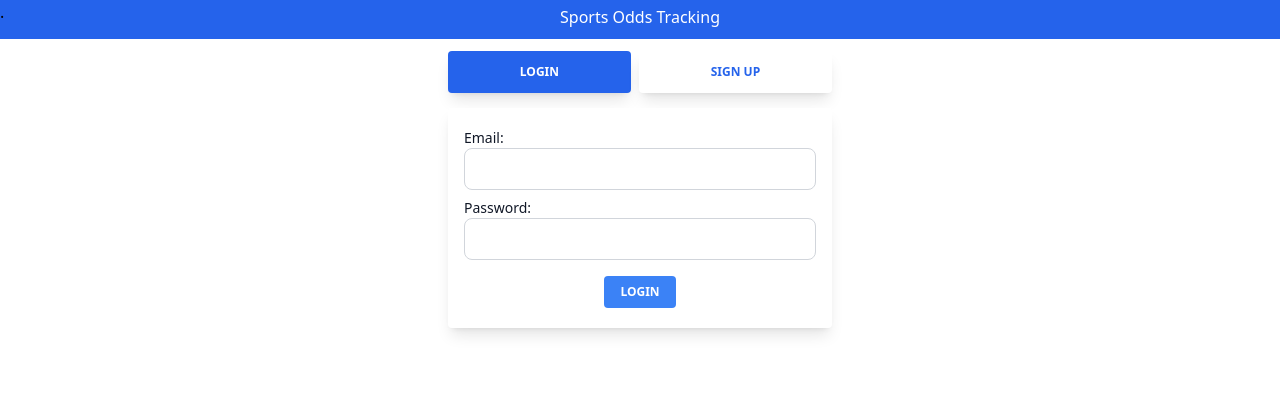
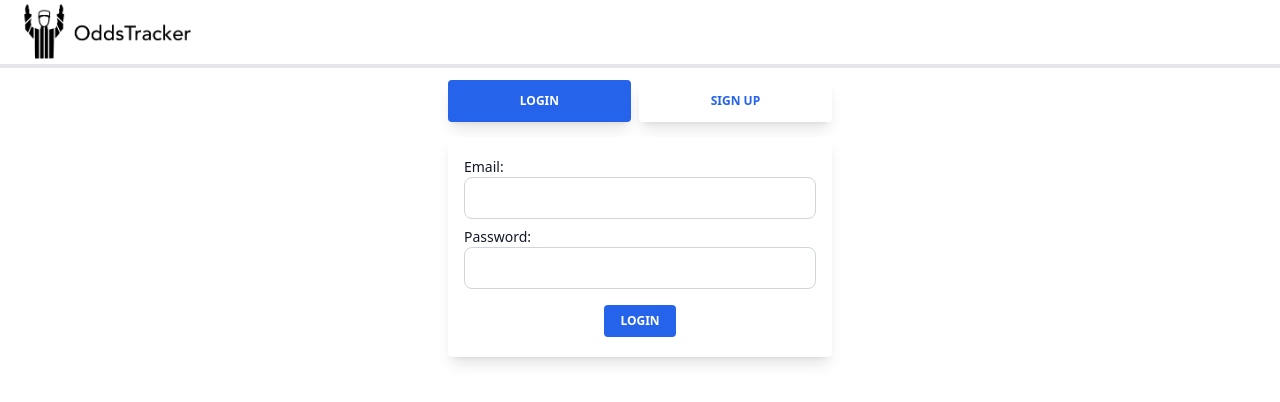
Before and after one commit to danielkbecker/odds-tracker-client, a Vue app: page / in a window 1280 px wide. Shown: the top 402 px of the page. Built offline with nearby package versions, Linux system fonts and the light colour scheme.

Commit message:
Made a slew of CSS changes including adding a new logo and favicon icon.

```diff
--- a/src/components/NavBar.vue
+++ b/src/components/NavBar.vue
@@ -1,28 +1,27 @@
 <template>
     <!-- eslint-disable max-len -->
-  <nav class="grid grid-cols-3 bg-blue-600 justify-center">
-    <div class="leftCol">
-      .
+  <nav class="grid grid-cols-3 border-b-4" >
+    <!-- for logged in users -->
+    <router-link to="/dashboard">
+      <img class="image max-h-16 ml-5" src="../assets/logo.png" alt="foo">
+    </router-link>
+    <div>
+
     </div>
-    <router-link to="/dashboard">
-      <h1 class="title text-center">Sports Odds Tracking</h1>
-    </router-link>
-
-    <!-- for logged in users -->
-    <div class="text-end logout" v-if="isLoggedIn">
-      <button class="flex mt-4 px-4 py-2 rounded bg-blue-500 text-white mx-auto uppercase text-xs font-bold" @click="logout">Logout</button>
+    <div>
+      <button class="mt-.5 mb-.5 px-4 py-2 rounded bg-blue-600 text-white uppercase text-xs font-bold hover:bg-blue-800" v-if="isLoggedIn" @click="logout">
+        Logout
+      </button>
     </div>
-
-    <!-- for logged out users -->
-<!--    <div class="flex space-x-4">-->
-<!--      <router-link to="/login">Login</router-link>-->
-<!--      <router-link to="/signup">Signup</router-link>-->
-<!--    </div>-->
   </nav>
 </template>
 
 <script>
 export default {
+  data() {
+    return {
+    };
+  },
   computed: {
     isLoggedIn() {
       return this.$store.getters.isAuthenticated;
@@ -38,14 +37,13 @@ export default {
 </script>
 <style scoped>
 
-.leftCol:after {
+.hideDot:after {
   content: '.';
   visibility: hidden;
 }
 
 .title {
   margin: 5px 0px 10px 0;
-  color: white;
 }
 
 .logout {
--- a/src/components/QueryViewer.vue
+++ b/src/components/QueryViewer.vue
@@ -16,7 +16,8 @@ export default {
   },
   beforeMount() {
     axios
-      .get('https://odds-tracker-server-pbmrnudl7a-uc.a.run.app/query')
+      // Can do /query instead
+      .get('https://odds-tracker-server-pbmrnudl7a-uc.a.run.app/ping')
       .then((response) => {
         this.info = response.data;
       })
--- a/src/views/SplashView.vue
+++ b/src/views/SplashView.vue
@@ -2,22 +2,22 @@
   <!-- eslint-disable max-len -->
   <div class="flex flex-wrap mx-auto">
     <div class="flex flex-col w-96 mx-auto">
-      <ul class="flex mb-0 list-none flex-wrap pt-3 pb-4 flex-row">
+      <ul class="flex mb-0 list-none flex-wrap pt-3 pb-4 flex-row ">
         <li class="-mb-px mr-2 last:mr-0 flex-auto text-center">
-          <a class="text-xs font-bold uppercase px-5 py-3 shadow-lg rounded block leading-normal" @click.prevent="toggleTabs(1)" @keydown="toggleTabs(1)"
+          <a class="text-xs font-bold uppercase px-5 py-3 shadow-lg rounded block hover:bg-blue-800 leading-normal" @click.prevent="toggleTabs(1)" @keydown="toggleTabs(1)"
              v-bind:class="{'text-blue-600 bg-white': openTab !== 1, 'text-white bg-blue-600': openTab === 1}">
             Login
           </a>
         </li>
         <li class="-mb-px mr-2 last:mr-0 flex-auto text-center">
-          <a class="text-xs font-bold uppercase px-5 py-3 shadow-lg rounded block leading-normal" @click.prevent="toggleTabs(2)" @keydown="toggleTabs(1)"
+          <a class="text-xs font-bold uppercase px-5 py-3 shadow-lg rounded block leading-normal hover:bg-blue-800" @click.prevent="toggleTabs(2)" @keydown="toggleTabs(1)"
              v-bind:class="{'text-blue-600 bg-white': openTab !== 2, 'text-white bg-blue-600': openTab === 2}">
             Sign Up
           </a>
         </li>
       </ul>
       <div class="relative flex flex-col min-w-0 break-words bg-white w-full mb-6 shadow-lg rounded">
-        <div class="px-4 py-5 flex-auto">
+        <div class="px-4 py-5 flex-auto ">
           <div class="tab-content tab-space">
             <div v-bind:class="{'hidden': openTab !== 1, 'block': openTab === 1}">
               <form @submit.prevent="handleLogin">
@@ -29,9 +29,9 @@
                 <label for="password" class="email block mb-2 text-sm
        font-medium text-gray-900 dark:text-white">Password:
                   <input type="password" name="passwordLogin" v-model="loginPassword" required
-                         class="passwordInput border border-gray-300 text-gray-900 text-sm rounded-lg focus:ring-blue-500 focus:border-blue-500 w-full p-2.5 dark:bg-gray-700 font-normal">
+                         class="passwordInput border border-gray-300 text-gray-900 text-sm rounded-lg focus:ring-blue-600 focus:border-blue-600 w-full p-2.5 dark:bg-gray-700 font-normal">
                 </label>
-                <button class="flex mt-4 px-4 py-2 text-center rounded bg-blue-500 text-white mx-auto uppercase text-xs font-bold">
+                <button class="flex mt-4 px-4 py-2 text-center rounded hover:bg-blue-800 bg-blue-600 text-white mx-auto uppercase text-xs font-bold">
                   Login
                 </button>
                 <div v-if="error">{{ error }}</div>
@@ -42,14 +42,14 @@
                 <label for="email" class="email block mb-2 text-sm
        font-medium text-gray-900 dark:text-white">Email:
                   <input type="email" name="emailSignup" v-model="signupEmail" required
-                         class="bg-gray-50 border border-gray-300 text-gray-900 text-sm rounded-lg focus:ring-blue-500 focus:border-blue-500 w-full p-2.5 dark:bg-gray-700 dark:border-gray-600 dark:placeholder-gray-400 dark:text-white dark:focus:ring-blue-500 dark:focus:border-blue-500">
+                         class="bg-gray-50 border border-gray-300 text-gray-900 text-sm rounded-lg focus:ring-blue-600 focus:border-blue-600 w-full p-2.5 dark:bg-gray-700 dark:border-gray-600 dark:placeholder-gray-400 dark:text-white dark:focus:ring-blue-500 dark:focus:border-blue-500">
                 </label>
                 <label for="password" class="email block mb-2 text-sm
        font-medium text-gray-900 dark:text-white">Password:
                   <input type="password" name="passwordSignup" v-model="signupPassword" required
-                         class="bg-gray-50 border border-gray-300 text-gray-900 text-sm rounded-lg focus:ring-blue-500 focus:border-blue-500 w-full p-2.5 dark:bg-gray-700 dark:border-gray-600 dark:placeholder-gray-400 dark:text-white dark:focus:ring-blue-500 dark:focus:border-blue-500">
+                         class="bg-gray-50 border border-gray-300 text-gray-900 text-sm rounded-lg focus:ring-blue-600 focus:border-blue-600 w-full p-2.5 dark:bg-gray-700 dark:border-gray-600 dark:placeholder-gray-400 dark:text-white dark:focus:ring-blue-500 dark:focus:border-blue-500">
                 </label>
-                <button class="flex mt-4 px-4 py-2 text-center rounded bg-blue-500 text-white mx-auto uppercase text-xs font-bold">
+                <button class="flex mt-4 px-4 py-2 text-center rounded hover:bg-blue-800 bg-blue-600 text-white mx-auto uppercase text-xs font-bold">
                   Sign Up
                 </button>
                 <div v-if="error">{{ error }}</div>
@@ -107,6 +107,6 @@ export default {
 
 <style scoped>
 .block {
-  cursor: pointer
+  cursor: pointer;
 }
 </style>
```
Also changed, not shown: src/assets/logo.png, 1 other file (tests, documents, lock files or other folders).
